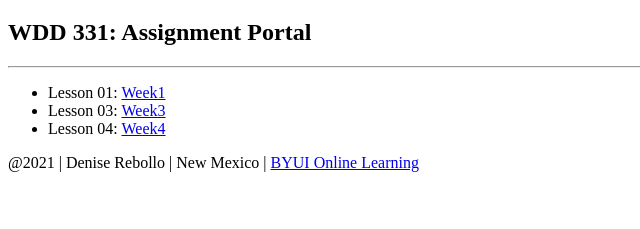
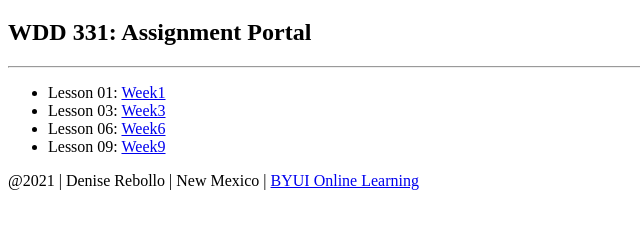
Before and after one commit to drebollo16/WDD331, a plain HTML site: page index.html in a window 1280 px wide. Shown: the part 61-290 px from the top of the page, without its empty margins (0-640 px from the left). Drawn offline with Linux system fonts and the light colour scheme.

Commit message:
updates to main page

```diff
--- a/index.html
+++ b/index.html
@@ -20,7 +20,9 @@
         <ul>
             <li>Lesson 01: <a href="week01/week1.html">Week1</a></li>
             <li>Lesson 03: <a href="week3/assignment03/week3.html">Week3</a></li>
-            <li>Lesson 04: <a href="#">Week4 </a></li>
+            <li>Lesson 06: <a href="week06/">Week6 </a></li>
+            <li>Lesson 09: <a href="week09/home.html">Week9 </a></li>
+
 
         </ul>
     </main>
```
